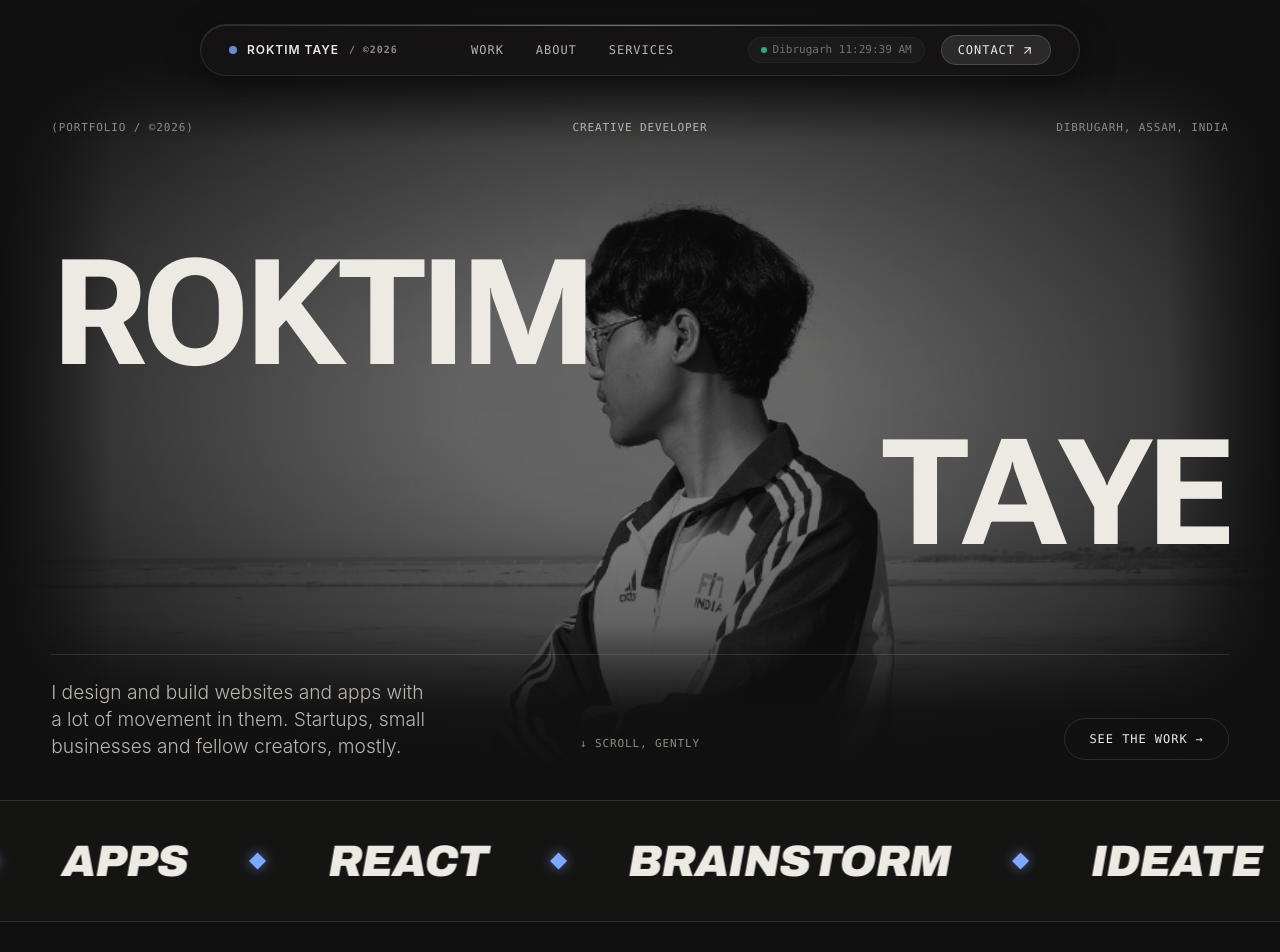
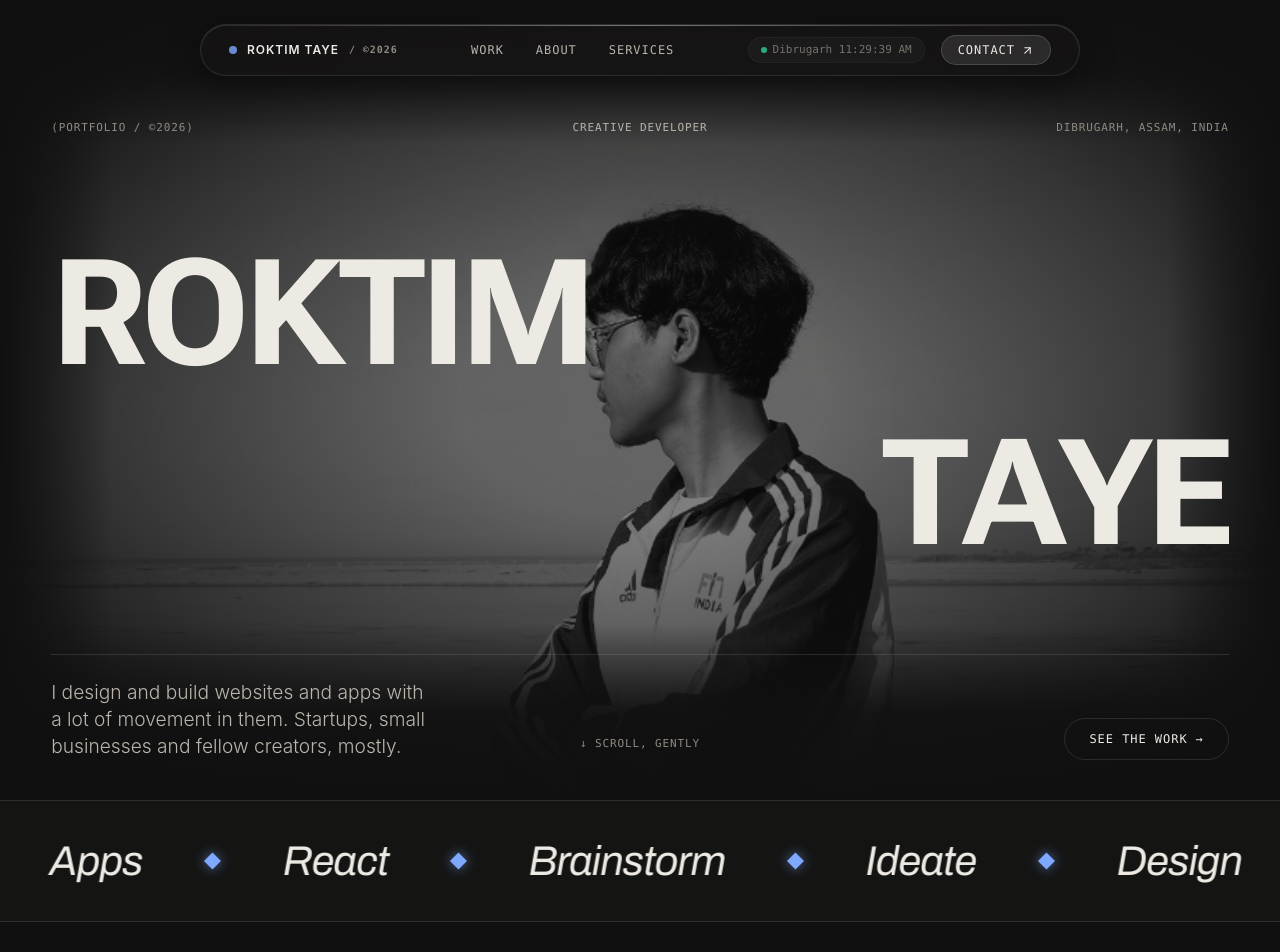
Before and after one commit to RoktimTaye/Roktim-Taye, a Next.js app: page / in a window 1280 px wide. Shown: the top 952 px of the page. Built offline with nearby package versions, Linux system fonts and the light colour scheme.

Commit message:
Update marquee to Title Case with Archivo Italic 400

```diff
--- a/src/components/sections/SkillsMarquee.tsx
+++ b/src/components/sections/SkillsMarquee.tsx
@@ -17,16 +17,16 @@ const wrap = (min: number, max: number, v: number) => {
 
 export default function SkillsMarquee() {
   const items = [
-    "DESIGN",
-    "BUILD",
-    "MOTION",
-    "SHOPIFY",
-    "WEBFLOW",
-    "NEXT.JS",
-    "APPS",
-    "REACT",
-    "BRAINSTORM",
-    "IDEATE",
+    "Design",
+    "Build",
+    "Motion",
+    "Shopify",
+    "Webflow",
+    "Next.js",
+    "Apps",
+    "React",
+    "Brainstorm",
+    "Ideate",
   ];
 
   const baseX = useMotionValue(0);
@@ -59,7 +59,6 @@ export default function SkillsMarquee() {
     // When scrolling up/down, add a subtle, controlled speed boost
     const currentVelocity = Math.abs(velocityFactor.get());
     if (currentVelocity > 0.02) {
-      // Gentle boost: adds a little bit of speed during active scrolling
       const boost = Math.min(currentVelocity * 1.6, 2.5);
       moveBy += Math.sign(baseVelocity) * boost * dt;
     }
@@ -70,12 +69,12 @@ export default function SkillsMarquee() {
   return (
     <div className="w-full border-y border-hairline bg-surface/40 py-6 sm:py-8 md:py-10 overflow-hidden select-none relative">
       <style>{`
-        @import url('https://fonts.googleapis.com/css2?family=Archivo:ital,wght@1,800;1,900&display=swap');
+        @import url('https://fonts.googleapis.com/css2?family=Archivo:ital,wght@1,400;1,500&display=swap');
 
-        .archivo-italic-bold {
+        .archivo-italic-medium {
           font-family: 'Archivo', -apple-system, BlinkMacSystemFont, sans-serif;
           font-style: italic;
-          font-weight: 900;
+          font-weight: 400;
         }
       `}</style>
 
@@ -88,7 +87,7 @@ export default function SkillsMarquee() {
           <div key={copyIdx} className="flex items-center gap-8 sm:gap-14 md:gap-16 px-4 sm:px-8">
             {items.map((item, idx) => (
               <div key={idx} className="flex items-center gap-8 sm:gap-14 md:gap-16">
-                <span className="archivo-italic-bold text-2xl sm:text-3xl md:text-4xl lg:text-[2.75rem] text-text uppercase tracking-tight hover:text-accent transition-colors duration-200">
+                <span className="archivo-italic-medium text-2xl sm:text-3xl md:text-4xl lg:text-[2.6rem] text-text tracking-tight hover:text-accent transition-colors duration-200">
                   {item}
                 </span>
                 <span className="w-2.5 h-2.5 sm:w-3 sm:h-3 rotate-45 bg-accent inline-block shrink-0 shadow-[0_0_12px_rgba(127,168,255,0.6)]" />
```
